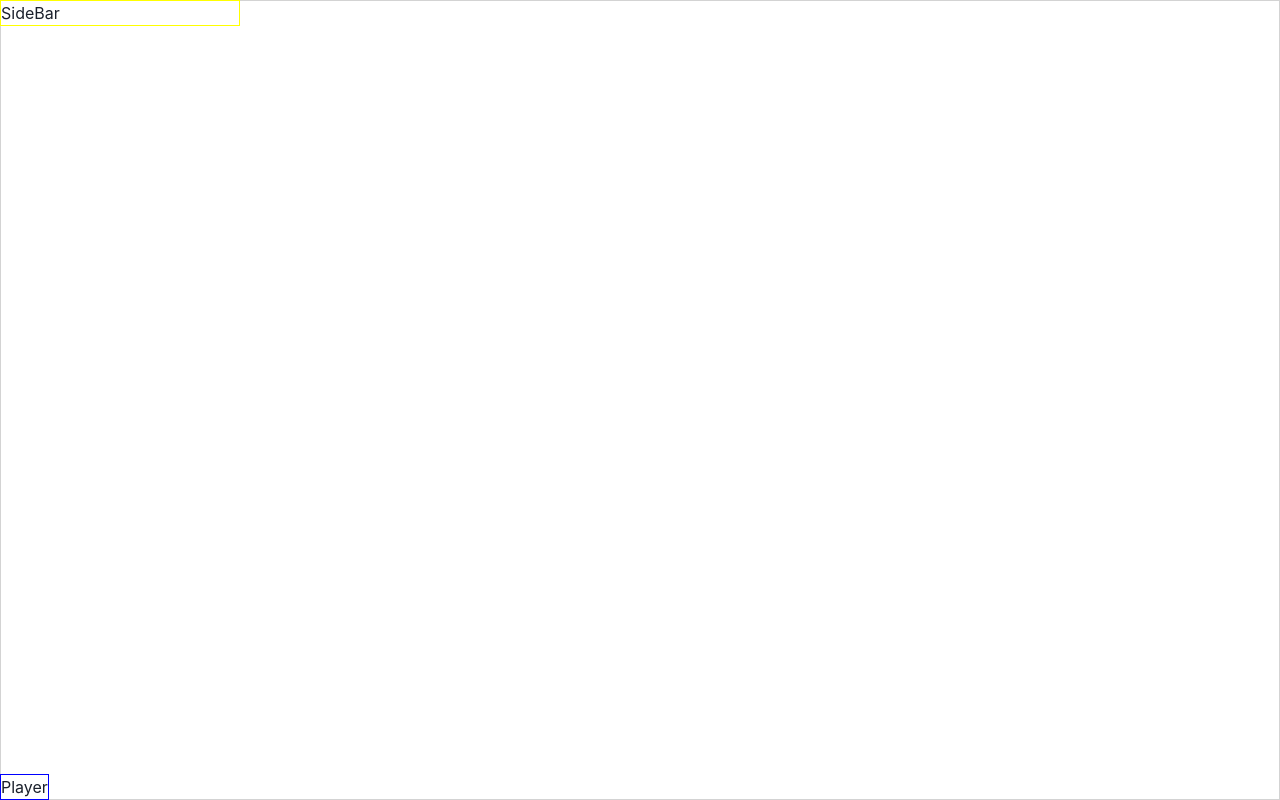
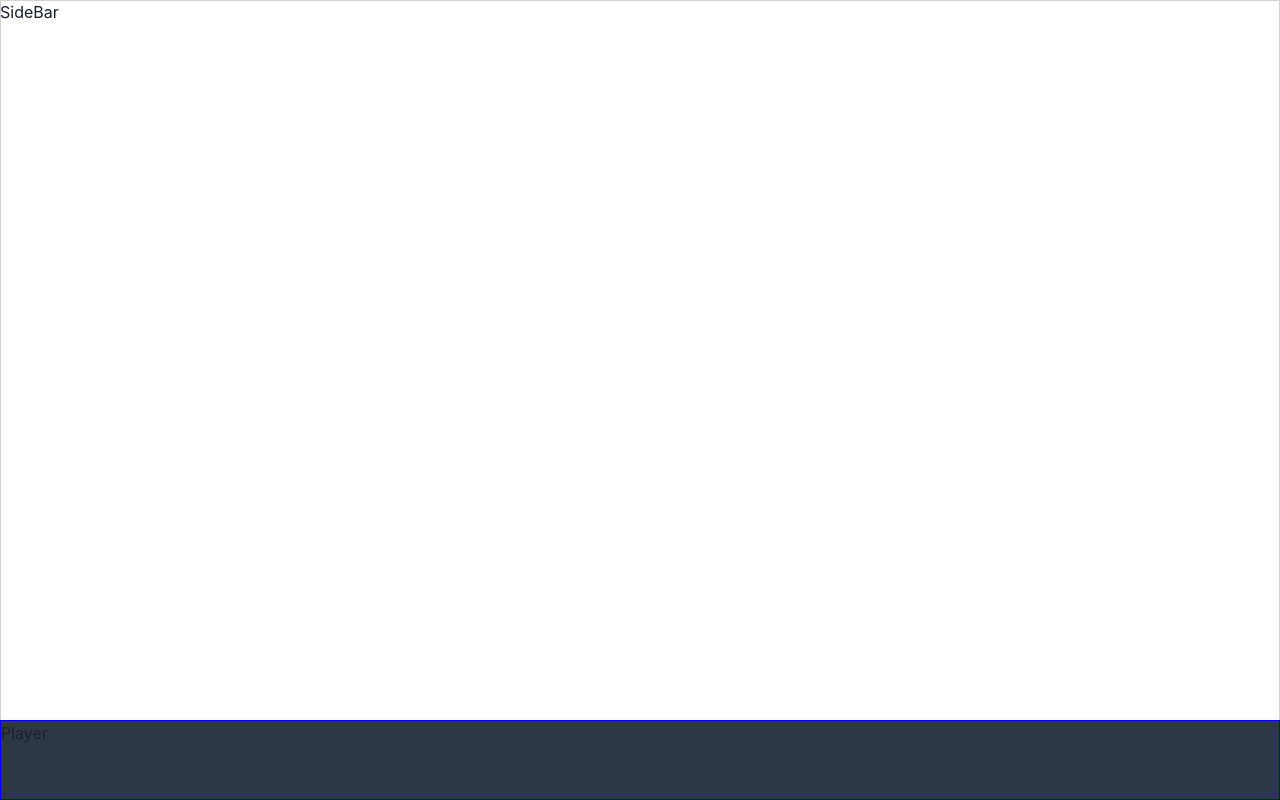
Before and after one commit to WWSDI/music-player, a Next.js app: page / in a window 1280 px wide. Built offline with nearby package versions, Linux system fonts and the light colour scheme.

Commit message:
change: define component sizing values in PlayerLayout for better centralised control
Originally the design is to leave sizing values inside of each individual component for better encapsulation. But this approach turns out to be cumbersome, therefore a more centralised approach is chosen.

```diff
--- a/components/playerLayout.tsx
+++ b/components/playerLayout.tsx
@@ -1,10 +1,12 @@
 import { Box } from "@chakra-ui/layout";
+import { calc } from "@chakra-ui/react";
 import SideBar from "./sideBar";
 
 export default function PlayerLayout({ children }) {
   const sideBarWidth = "15rem";
   const playerHeight = "5rem";
   return (
+    // In terms of layout, my approach here may be less orthodox - in stead of putting the sizing values (namely sideBarWidth, playerHeight etc.) inside of each made-from-scratch component, I extract them and let them sit in the PlayerLayout component layer so that the control is centralised. If these components are to be reused in future, default sizing values should be put inside of the components for better encapsulation.
     <Box width="100vw" height="100vh" border="1px solid lightgray">
       <Box
         id="sideBarContainer"
@@ -12,7 +14,8 @@ export default function PlayerLayout({ children }) {
         top="0"
         left="0"
         width={sideBarWidth}
-        border="1px solid yellow"
+        height={`calc(100vh - ${playerHeight})`}
+        // border="1px solid yellow"
       >
         <SideBar />
       </Box>
@@ -29,6 +32,9 @@ export default function PlayerLayout({ children }) {
         position="absolute"
         left="0"
         bottom="0"
+        width="100vw"
+        height={playerHeight}
+        bg="gray.700"
         border="1px solid blue"
       >
         Player
```
